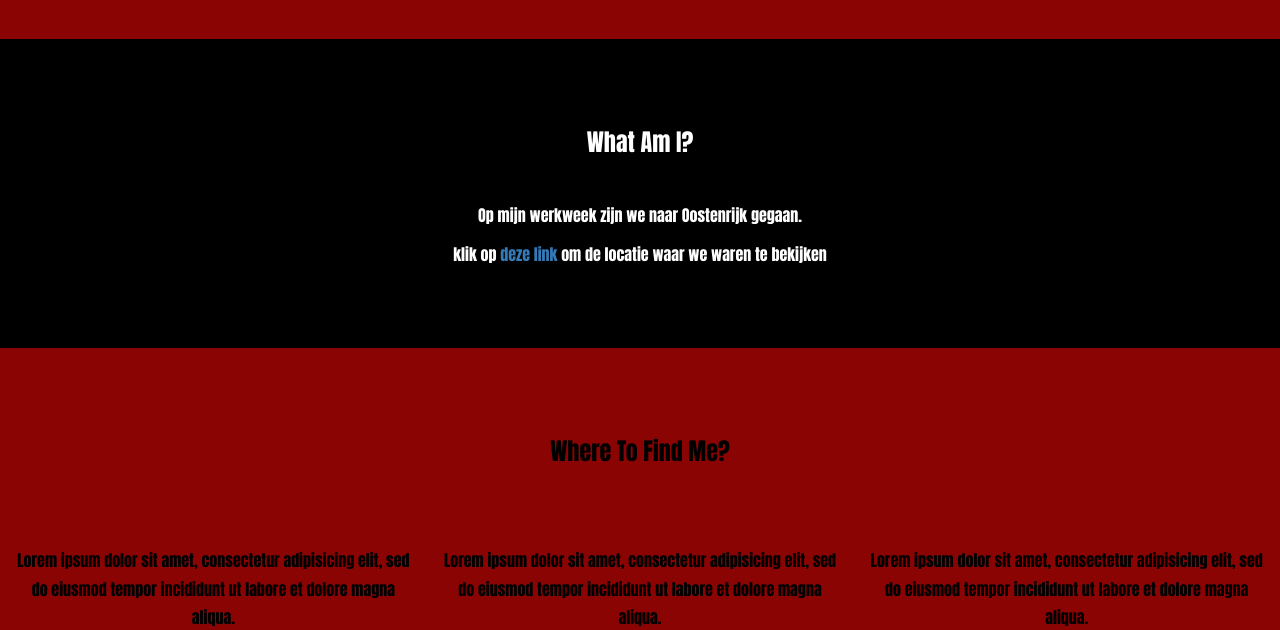
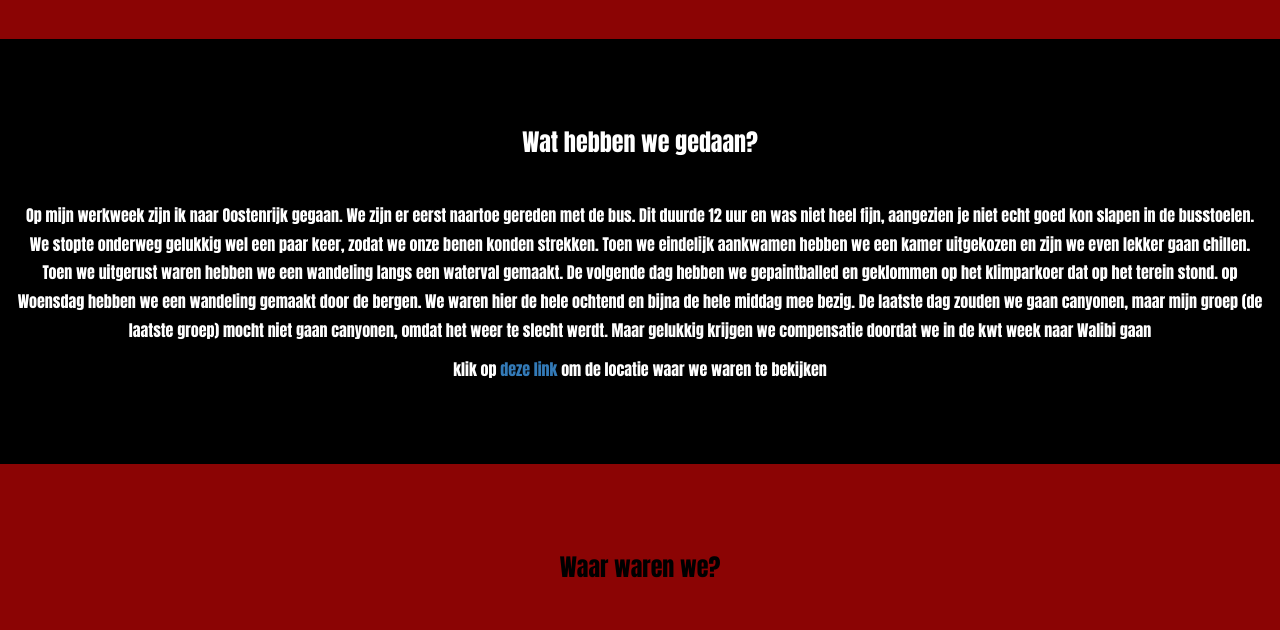
Before and after one commit to L3V1vd/Werkweek, a plain HTML site: page index.html in a window 1280 px wide. Shown: the part 840-1470 px from the top of the page. Drawn offline with nearby package versions, Linux system fonts and the light colour scheme.

Commit message:
Update index.html

```diff
--- a/index.html
+++ b/index.html
@@ -101,14 +101,14 @@
 
 <!-- Second Container -->
 <div class="container-fluid bg-2 text-center" id="wat">
-  <h3 class="margin">What Am I?</h3>
-  <p>Op mijn werkweek zijn we naar Oostenrijk gegaan.</p>
+  <h3 class="margin">Wat hebben we gedaan?</h3>
+  <p>Op mijn werkweek zijn ik naar Oostenrijk gegaan. We zijn er eerst naartoe gereden met de bus. Dit duurde 12 uur en was niet heel fijn, aangezien je niet echt goed kon slapen in de busstoelen. We stopte onderweg gelukkig wel een paar keer, zodat we onze benen konden strekken. Toen we eindelijk aankwamen hebben we een kamer uitgekozen en zijn we even lekker gaan chillen. Toen we uitgerust waren hebben we een wandeling langs een waterval gemaakt. De volgende dag hebben we gepaintballed en geklommen op het klimparkoer dat op het terein stond. op Woensdag hebben we een wandeling gemaakt door de bergen. We waren hier de hele ochtend en bijna de hele middag mee bezig. De laatste dag zouden we gaan canyonen, maar mijn groep (de laatste groep) mocht niet gaan canyonen, omdat het weer te slecht werdt. Maar gelukkig krijgen we compensatie doordat we in de kwt week naar Walibi gaan</p>
   <p> klik op <a href="https://bit.ly/3fSUEHB">deze link</a>  om de locatie waar we waren te bekijken</p>
 </div>
 
 <!-- Third Container (Grid) -->
 <div class="container-fluid bg-1 text-center" id="waar">
-  <h3 class="margin">Where To Find Me?</h3><br>
+  <h3 class="margin">Waar waren we?</h3><br>
   <div class="row">
     <div class="col-sm-4">
       <p>Lorem ipsum dolor sit amet, consectetur adipisicing elit, sed do eiusmod tempor incididunt ut labore et dolore magna aliqua.</p>
```
